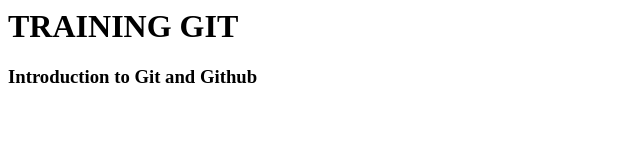
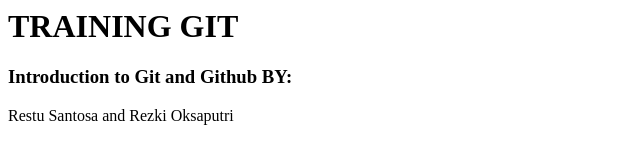
Before and after one commit to RSantozz16/TrainingGit, a plain HTML site: page index.html in a window 1280 px wide. Shown: the whole page, without its empty margins (0-640 px from the left). Drawn offline with Linux system fonts and the light colour scheme.

Commit message:
edited description

```diff
--- a/index.html
+++ b/index.html
@@ -7,6 +7,9 @@
 </head>
 <body>
     <h1>TRAINING GIT</h1>
-    <h3>Introduction to Git and Github</h3>
+     <!-- EDITED BY REZKI -->
+    <h3>Introduction to Git and Github BY:</h3>
+    <p> Restu Santosa and Rezki Oksaputri</p>
+
 </body>
 </html>
```
